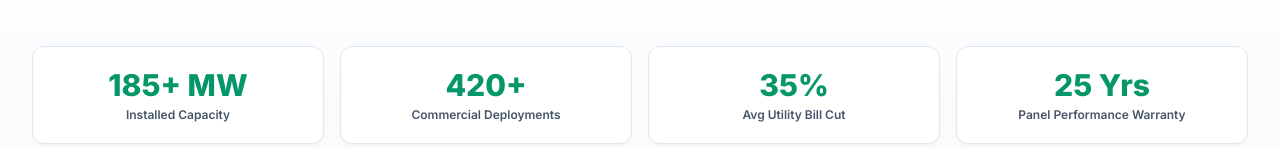
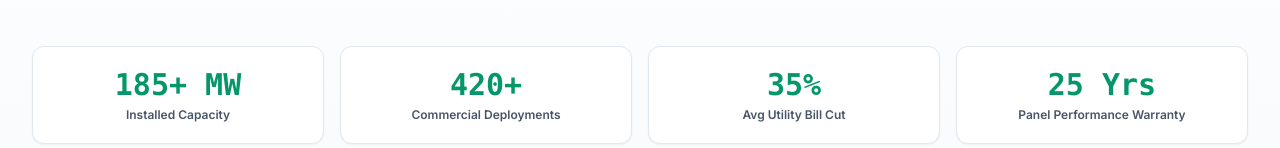
Before and after one commit to cee250/Energy, a React (Vite) app: page / in a window 1280 px wide. Shown: the part 652-800 px from the top of the page. Built offline with nearby package versions, Linux system fonts and the light colour scheme.

Commit message:
Add IntersectionObserver animated count-up numbers in Hero section

```diff
--- a/src/components/Hero.jsx
+++ b/src/components/Hero.jsx
@@ -1,12 +1,67 @@
-import React from 'react';
+import React, { useState, useEffect, useRef } from 'react';
 import { Sun, ShieldCheck, ArrowRight, Building2 } from 'lucide-react';
+
+// Animated Count-Up Hook / Component
+function AnimatedCounter({ endValue, suffix = '', prefix = '', duration = 2000 }) {
+  const [count, setCount] = useState(0);
+  const [hasAnimated, setHasAnimated] = useState(false);
+  const ref = useRef(null);
+
+  useEffect(() => {
+    const observer = new IntersectionObserver(
+      (entries) => {
+        if (entries[0].isIntersecting && !hasAnimated) {
+          setHasAnimated(true);
+          const target = parseInt(endValue, 10);
+          if (isNaN(target)) return;
+
+          const startTime = performance.now();
+
+          const animate = (currentTime) => {
+            const elapsed = currentTime - startTime;
+            const progress = Math.min(elapsed / duration, 1);
+
+            // Ease-out quad formula
+            const easeOut = 1 - (1 - progress) * (1 - progress);
+            const current = Math.floor(easeOut * target);
+
+            setCount(current);
+
+            if (progress < 1) {
+              requestAnimationFrame(animate);
+            } else {
+              setCount(target);
+            }
+          };
+
+          requestAnimationFrame(animate);
+        }
+      },
+      { threshold: 0.2 }
+    );
+
+    if (ref.current) {
+      observer.observe(ref.current);
+    }
+
+    return () => {
+      if (ref.current) observer.unobserve(ref.current);
+    };
+  }, [endValue, duration, hasAnimated]);
+
+  return (
+    <span ref={ref}>
+      {prefix}{count}{suffix}
+    </span>
+  );
+}
 
 export default function Hero({ onOpenQuote }) {
   const stats = [
-    { value: '185+ MW', label: 'Installed Capacity' },
-    { value: '420+', label: 'Commercial Deployments' },
-    { value: '35%', label: 'Avg Utility Bill Cut' },
-    { value: '25 Yrs', label: 'Panel Performance Warranty' }
+    { target: 185, suffix: '+ MW', label: 'Installed Capacity' },
+    { target: 420, suffix: '+', label: 'Commercial Deployments' },
+    { target: 35, suffix: '%', label: 'Avg Utility Bill Cut' },
+    { target: 25, suffix: ' Yrs', label: 'Panel Performance Warranty' }
   ];
 
   const scrollTo = (id) => {
@@ -64,13 +119,13 @@ export default function Hero({ onOpenQuote }) {
             </div>
           </div>
 
-          {/* Right Column: Hero High-Res Real Solar Photo */}
+          {/* Right Column: Hero Photo */}
           <div className="lg:col-span-6">
             <div className="bg-white p-3 rounded-2xl border border-slate-200 shadow-md space-y-3">
               <div className="aspect-[16/10] rounded-xl overflow-hidden relative shadow-sm">
                 <img
                   src="https://images.unsplash.com/photo-1509391365360-2e959784a276?auto=format&fit=crop&w=1200&q=80"
-                  alt="Mashariki Energy Commercial Solar Installation"
+                  alt="Mashariki Energy Solar Installation"
                   className="w-full h-full object-cover hover:scale-105 transition-transform duration-500"
                 />
                 <div className="absolute bottom-3 left-3 bg-slate-900/80 backdrop-blur-sm text-white px-3 py-1.5 rounded-lg text-xs font-medium flex items-center gap-2 border border-slate-700">
@@ -94,11 +149,13 @@ export default function Hero({ onOpenQuote }) {
 
         </div>
 
-        {/* Stats Bar */}
+        {/* Animated Counting Stats Bar */}
         <div className="mt-12 grid grid-cols-2 md:grid-cols-4 gap-4">
           {stats.map((s, idx) => (
             <div key={idx} className="bg-white p-5 rounded-xl border border-slate-200 shadow-sm text-center">
-              <p className="text-2xl sm:text-3xl font-extrabold text-emerald-600">{s.value}</p>
+              <p className="text-2xl sm:text-3xl font-extrabold text-emerald-600 font-mono">
+                <AnimatedCounter endValue={s.target} suffix={s.suffix} duration={2000} />
+              </p>
               <p className="text-xs font-semibold text-slate-600 mt-1">{s.label}</p>
             </div>
           ))}
```
